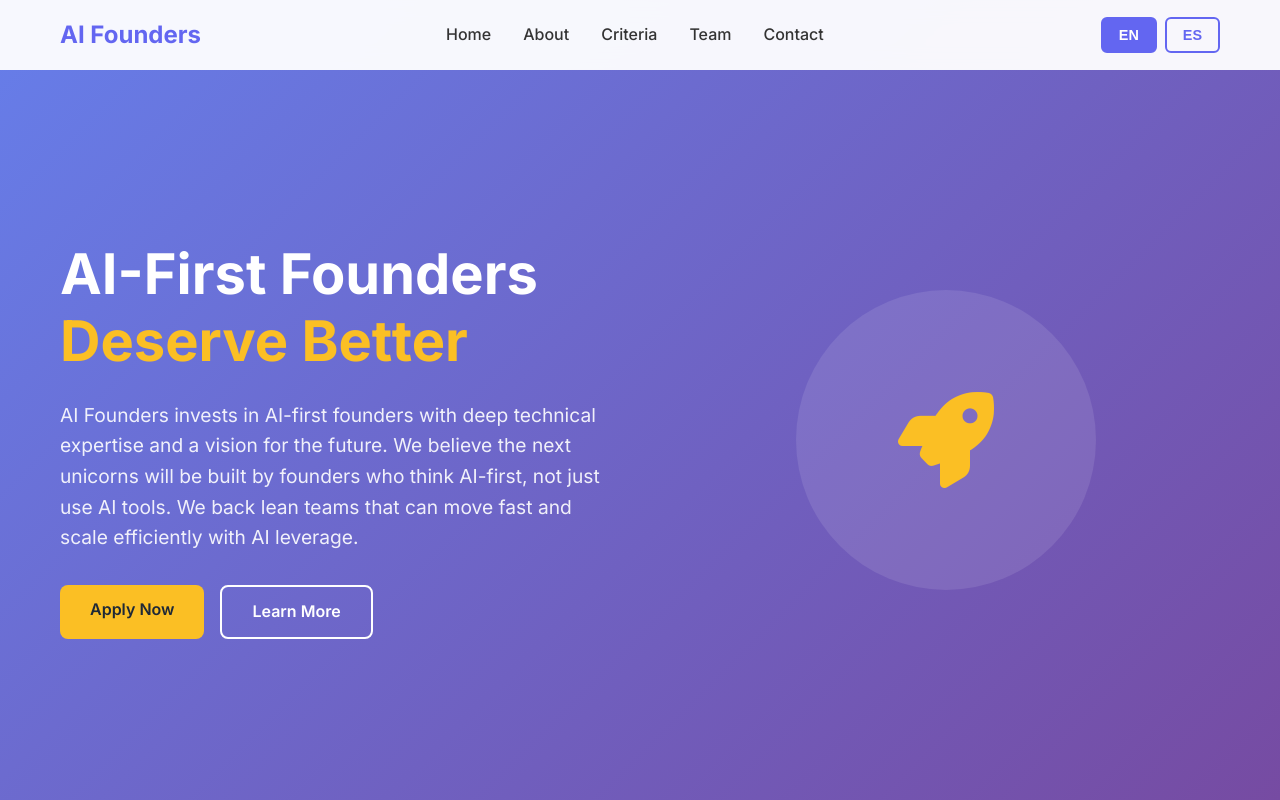
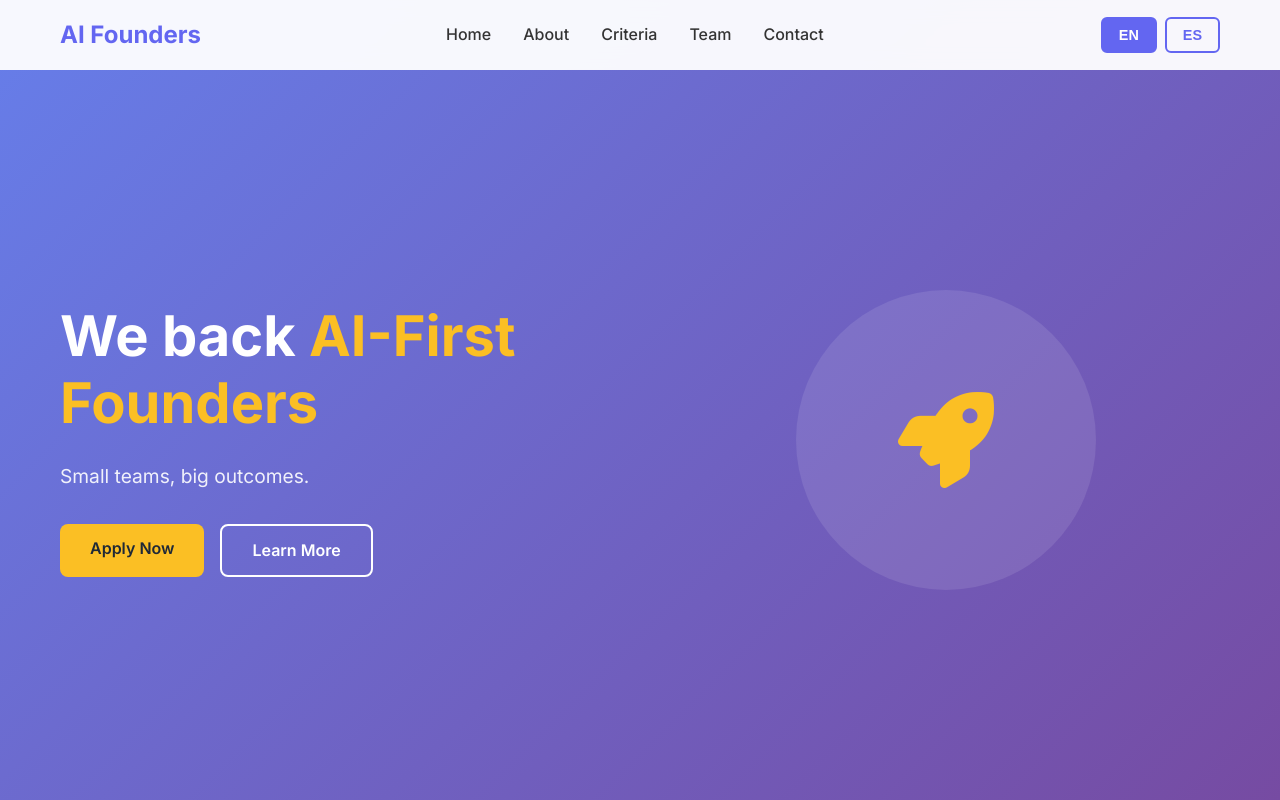
Before and after one commit to jlisenberg/aifounders-website, a website: page index.html in a window 1280 px wide. Shown: the top 800 px of the page. Drawn offline with nearby package versions, Linux system fonts and the light colour scheme.

Commit message:
Update hero: 'We back AI-First Founders' + 'Small teams, big outcomes.'

```diff
--- a/index.html
+++ b/index.html
@@ -49,12 +49,10 @@
         <div class="hero-container">
             <div class="hero-content">
                 <h1 class="hero-title">
-                    <span data-en="AI-First Founders" data-es="Fundadores AI-First">AI-First Founders</span>
-                    <span class="highlight" data-en="Deserve Better" data-es="Merecen Mejor">Deserve Better</span>
+                    <span data-en="We back" data-es="Apoyamos">We back</span>
+                    <span class="highlight" data-en="AI-First Founders" data-es="Fundadores AI-First">AI-First Founders</span>
                 </h1>
-                <p class="hero-description" data-en="AI Founders invests in AI-first founders with deep technical expertise and a vision for the future. We believe the next unicorns will be built by founders who think AI-first, not just use AI tools. We back lean teams that can move fast and scale efficiently with AI leverage." data-es="AI Founders invierte en fundadores AI-first con profunda experiencia técnica y una visión para el futuro. Creemos que los próximos unicornios serán construidos por fundadores que piensan AI-first, no solo usan herramientas de IA. Apoyamos equipos lean que pueden moverse rápido y escalar eficientemente con leverage de IA.">
-                    AI Founders invests in AI-first founders with deep technical expertise and a vision for the future. We believe the next unicorns will be built by founders who think AI-first, not just use AI tools. We back lean teams that can move fast and scale efficiently with AI leverage.
-                </p>
+                <p class="hero-description" data-en="Small teams, big outcomes." data-es="Equipos pequeños, grandes resultados.">Small teams, big outcomes.</p>
                 <div class="hero-buttons">
                     <a href="#contact" class="btn btn-primary" data-en="Apply Now" data-es="Aplicar Ahora">Apply Now</a>
                     <a href="#about" class="btn btn-secondary" data-en="Learn More" data-es="Conoce Más">Learn More</a>
```
